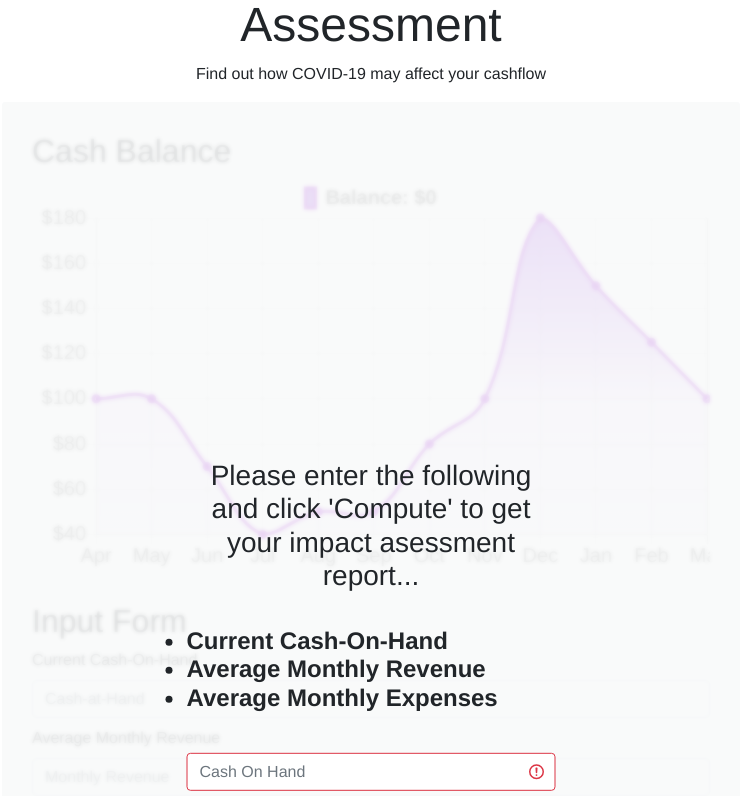
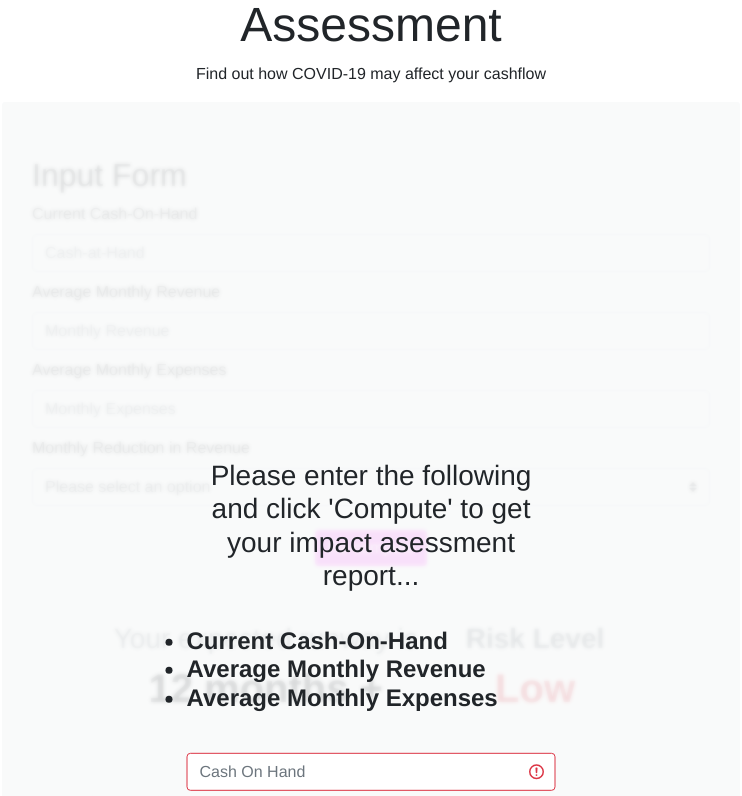
Before and after one commit to COVIDImpact/CovidImpact, a Vue app in the folder app/: page /assessment in a window 1280 px wide. Shown: the part 180-976 px from the top of the page, without its empty margins (269-1011 px from the left). Built offline with nearby package versions, Linux system fonts and the light colour scheme.

Commit message:
fixed duplicated chart after merge

```diff
--- a/app/src/components/Analytics.vue
+++ b/app/src/components/Analytics.vue
@@ -61,7 +61,6 @@
               :state="burnState"
               placeholder="Monthly Expenses"
             ></b-form-input>
-
             <b-form-select v-model="selected" :options="options"></b-form-select>
           </div>
           <div class="text-center">
@@ -94,12 +93,12 @@
         </div>
       </template>
       <b-card class="ana-graph-card medium-shadow bcard styled-con">
-        <h2 class="text-black float-left">Cash Balance</h2>
+        <!-- <h2 class="text-black float-left">Cash Balance</h2>
         <div class="text-center">
           <div class="chartDiv">
             <chart :chartData="datacollection" :options="chartoptions"></chart>
           </div>
-        </div>
+        </div>-->
         <br />
         <div class="d-flex justify-content-center input-box">
           <h2 class="text-black float-left">Input Form</h2>
@@ -576,7 +575,7 @@
   margin-right: 3em;
 }
 .con-graph {
-  max-width: 768px;
+  max-width: 1000px;
   margin: 0 auto;
 }
 .chart-con {
```
